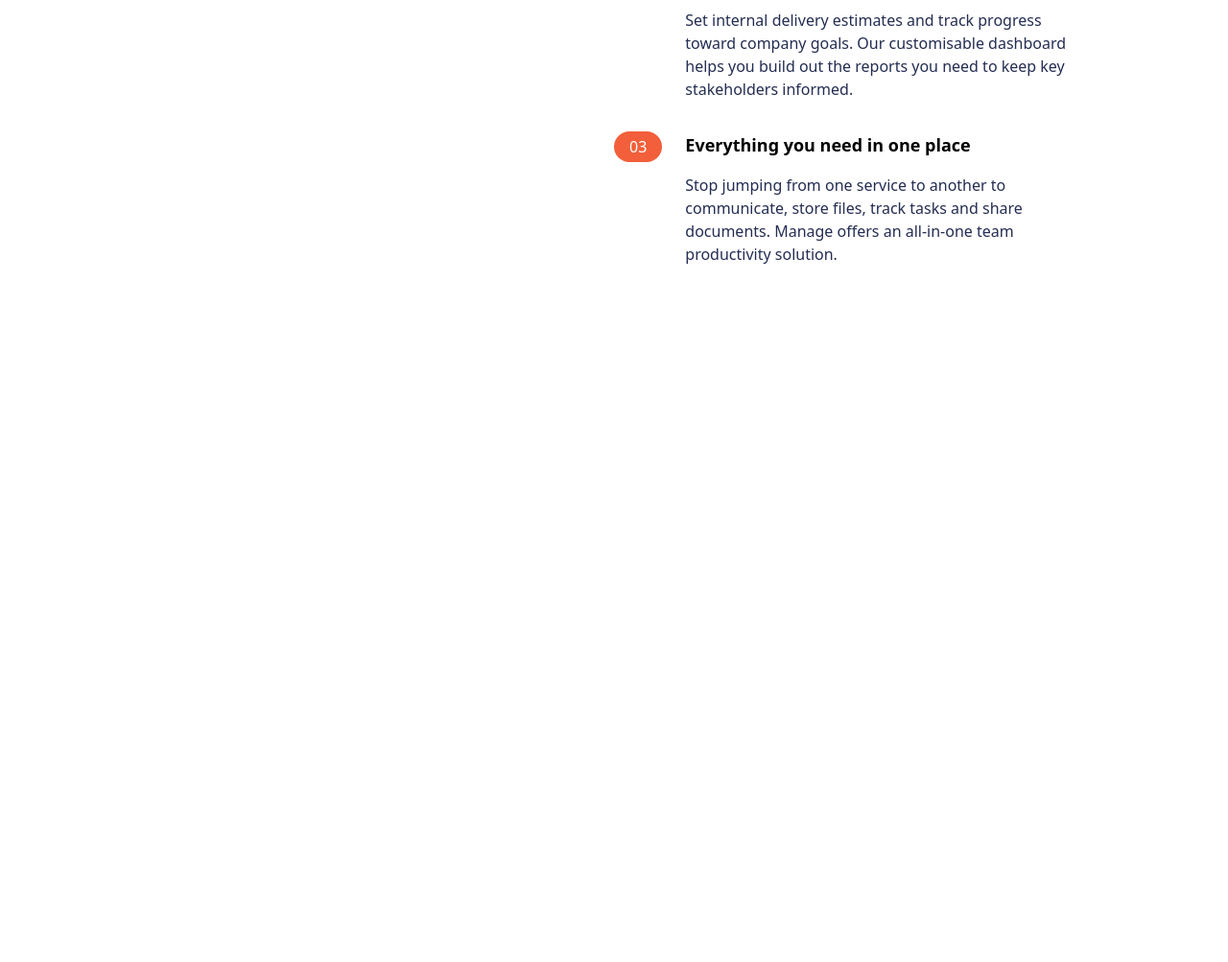
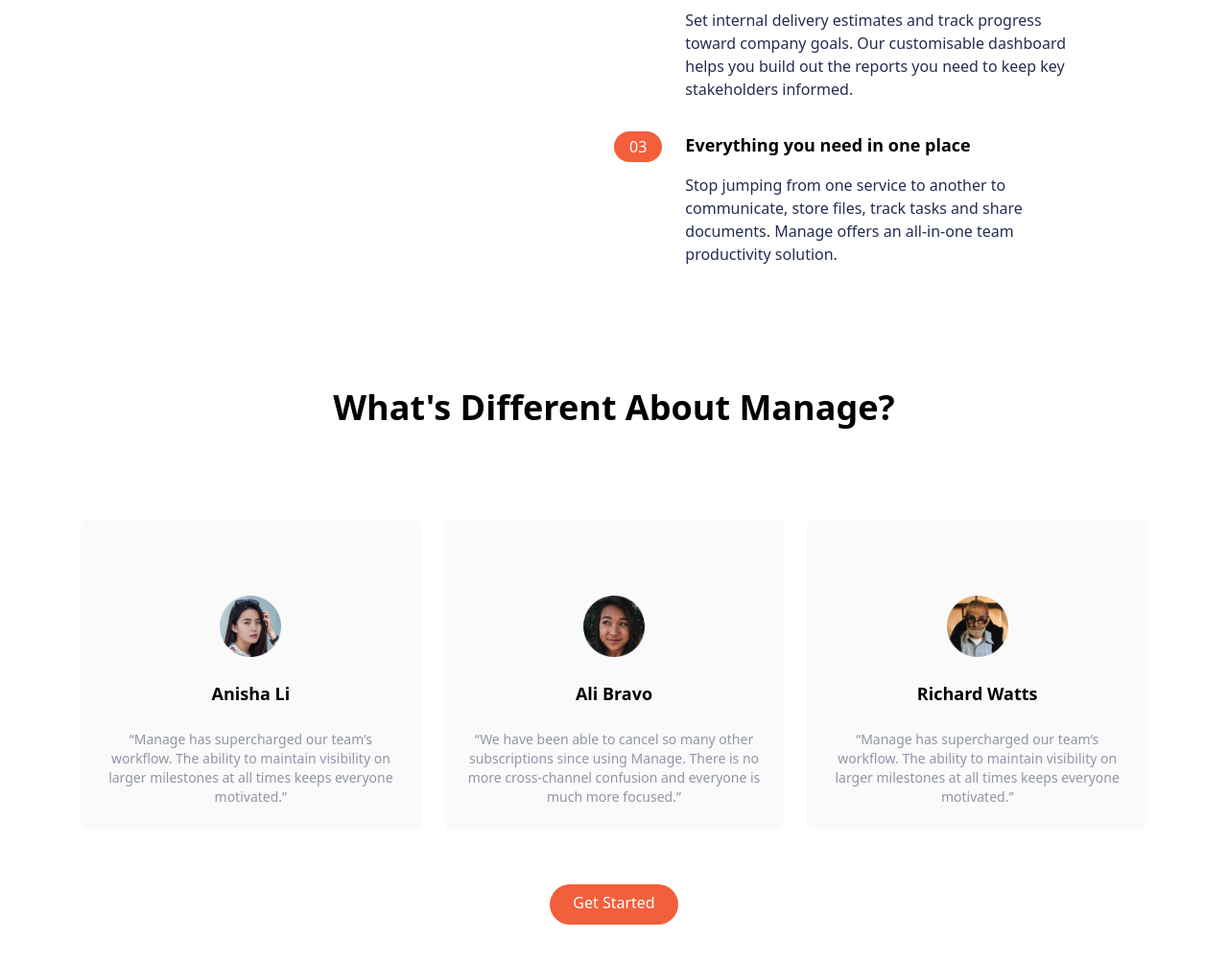
Before and after one commit to HumbleBoyy/TailwindCSS-Project, a website: page index.html in a window 1280 px wide. Shown: the part 831-1834 px from the top of the page at 96% size. Before the commit the page ends 1108 px from the top, so only its background shows below. Drawn offline with Linux system fonts and the light colour scheme; files whose address does not match are found by name.

Commit message:
Testomonails section was added

```diff
--- a/index.html
+++ b/index.html
@@ -166,5 +166,59 @@
                </div>
            </div>
        </section>
+
+       <!-- Testemonials -->
+        <section id="testemonials">
+            <!-- Container to heading and testm blocks/Cards -->
+             <div class="max-w-6xl px-5 mx-auto mt-32 text-center">
+               <!-- Heading title -->
+                <h2 class="text-4xl font-bold text-center">
+                    What's Different About Manage?
+                </h2>
+
+
+             <!-- Testomnials card section -->
+              <div class="flex flex-col mt-24 md:flex-row md:space-x-6">
+                  <!-- Testemonial 1 card 1 -->
+                   <div class="flex flex-col items-center p-6 space-y-6 rounded-lg bg-veryLightGray md:w-1/3">
+                       <img src="./img//avatar-anisha.png" alt="Manage staff image" class="w-16 mt-14">
+                       <h5 class="text-lg font-bold">Anisha Li</h5>
+                       <p class="text-sm text-darkGrayishBlue">
+                        “Manage has supercharged our team’s workflow. The ability to
+                        maintain visibility on larger milestones at all times keeps
+                        everyone motivated.”
+                       </p>
+                   </div>
+                    <!-- Testemonial 2 card 2 -->
+                    <div class="flex flex-col items-center p-6 space-y-6 rounded-lg bg-veryLightGray md:w-1/3">
+                        <img src="./img//avatar-ali.png" alt="Manage staff image" class="w-16 mt-14">
+                        <h5 class="text-lg font-bold">Ali Bravo</h5>
+                        <p class="text-sm text-darkGrayishBlue">
+                            “We have been able to cancel so many other subscriptions since
+                            using Manage. There is no more cross-channel confusion and
+                            everyone is much more focused.”
+                        </p>
+                    </div>
+                     <!-- Testemonial 3 card 3 -->
+                   <div class="flex flex-col items-center p-6 space-y-6 rounded-lg bg-veryLightGray md:w-1/3">
+                    <img src="./img//avatar-richard.png" alt="Manage staff image" class="w-16 mt-14">
+                    <h5 class="text-lg font-bold">Richard Watts</h5>
+                    <p class="text-sm text-darkGrayishBlue">
+                     “Manage has supercharged our team’s workflow. The ability to
+                     maintain visibility on larger milestones at all times keeps
+                     everyone motivated.”
+                    </p>
+                </div>
+              </div>
+                <!-- Button -->
+                <div class="my-16">
+                    <a href="#"
+                    class="p-3 px-6 pt-2 text-white bg-brightRed rounded-full baseline hover:bg-brightRedLight"
+                    >
+                     Get Started
+                    </a>
+                 </div>
+            </div>
+        </section>
 </body>
 </html>
```
Also changed, not shown: css/main.css.
